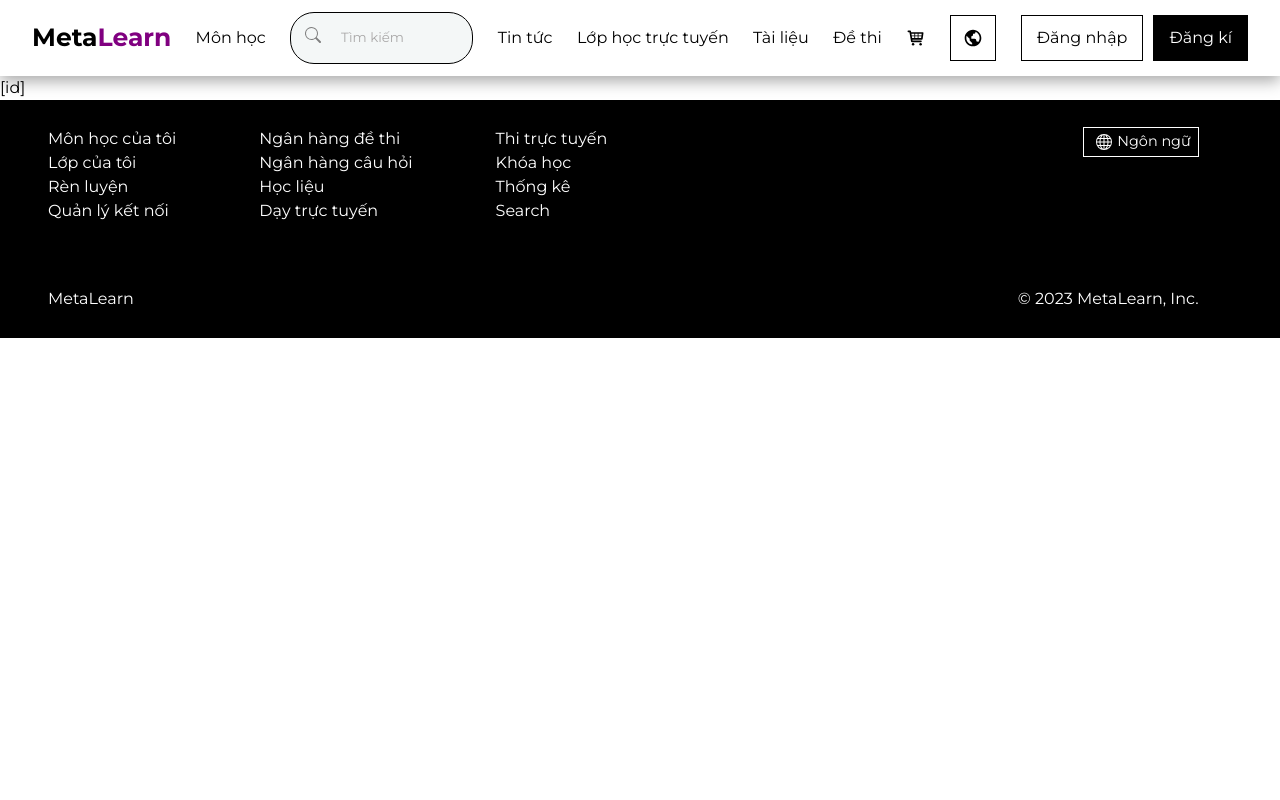
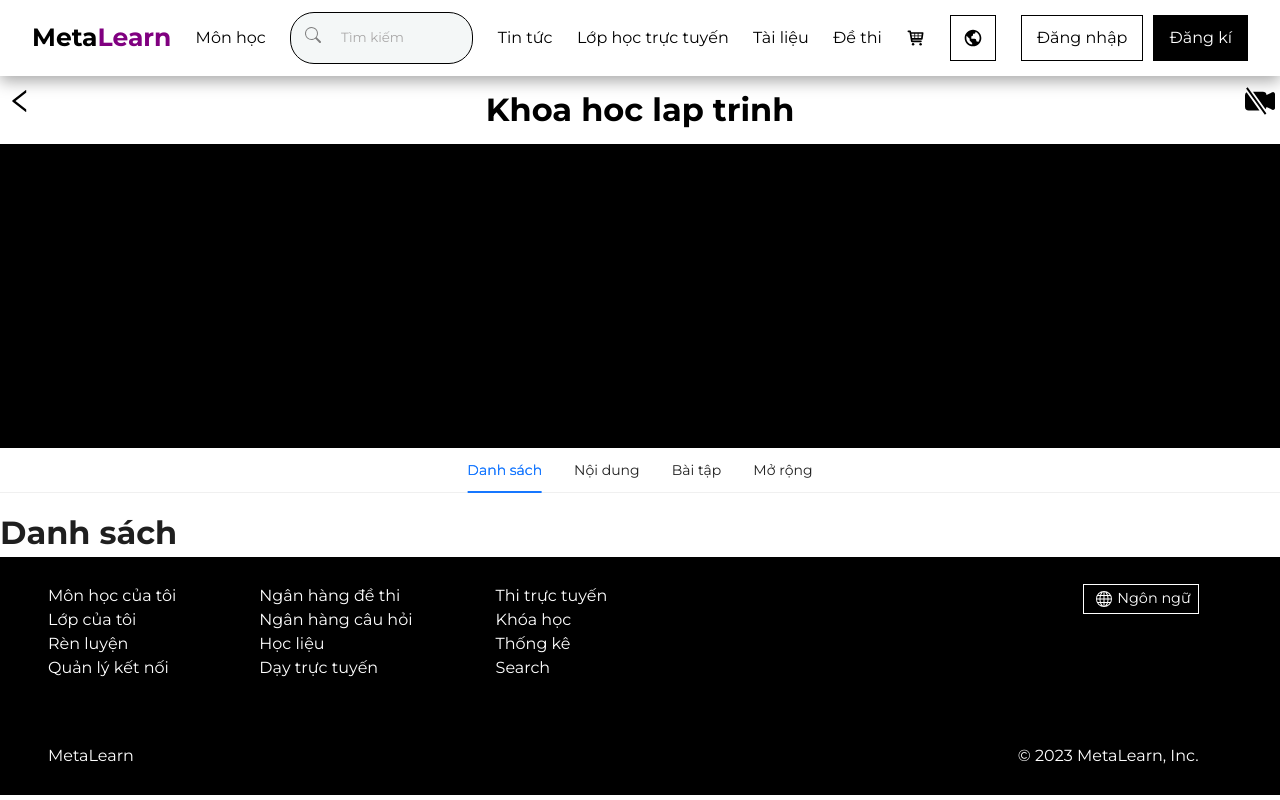
Before and after one commit to 3i-software-development/Metalearn-Frontend, a Next.js app: page /courses/detail in a window 1280 px wide. Built offline with nearby package versions, Linux system fonts and the light colour scheme.

Commit message:
add courses/detail

```diff
--- /dev/null
+++ b/pages/courses/detail/index.js
@@ -0,0 +1,60 @@
+import React from 'react'
+import styles from './style.module.scss'
+import Section from "@/components/Section/Section";
+import {Tabs} from 'antd'
+import classNames from "classnames/bind";
+const cx = classNames.bind(styles);
+import { BsFillCameraVideoOffFill } from "react-icons/bs";
+import {AiOutlineLeft} from 'react-icons/ai'
+import Link from 'next/link';
+
+const items = [
+  {
+    label: 'Danh sách'
+  },
+  {
+    label: 'Nội dung'
+  },
+  {
+    label: 'Bài tập'
+  },
+  {
+    label: 'Mở rộng'
+  }
+]
+
+const Content = ({label}) => {
+  return (
+    <div className={cx('content-layout')}>
+      <h1>{label}</h1>
+    </div>
+  )
+}
+
+const Detail = () => {
+  return (
+    <Section>
+      <div className={cx('header-detail')}>
+        <AiOutlineLeft size={30} />
+        <h2 className={cx('title')}>Khoa hoc lap trinh</h2>
+        <BsFillCameraVideoOffFill size={30} />
+      </div>
+      <div className={cx('background')}></div>
+      <div className={cx('content')}>
+        <Tabs
+        defaultActiveKey='1'
+        centered
+        items={items.map((_, i) => {
+          const id = String(i + 1)
+          return {
+            label: _.label,
+            key: id,
+            children: <Content label={_.label} />
+          }
+        })} />
+      </div>
+    </Section>
+  )
+}
+
+export default Detail
--- /dev/null
+++ b/pages/courses/detail/style.module.scss
@@ -0,0 +1,22 @@
+.header-detail{
+  display: flex;
+  justify-content: space-between;
+  padding: 10px 5px;
+  .title {
+    font-size: 32px;
+  }
+}
+
+.background {
+  height: 19rem;
+  background-color: black;
+}
+
+.content {
+  .content-layout {
+    display: flex;
+  }
+  h1 {
+    font-size: 32px;
+  }
+}
--- /dev/null
+++ b/pages/courses/style.module.scss
@@ -0,0 +1,20 @@
+.course-view{
+  .form-item{
+      margin-bottom: 20px;
+  }
+
+  .form-group{
+      display: flex;
+      flex-wrap: wrap;
+      justify-content: space-between;
+
+      .form-group-title{
+          font-weight: 600;
+          font-size: 16px;
+      }
+
+      .form-item{
+          width: calc(50% - 10px);
+      }
+  }
+}
```
Also changed, not shown: pages/courses/edit.js (added, +53 -0 lines).
